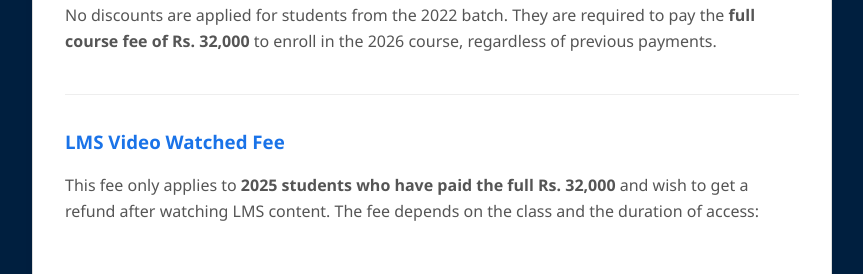
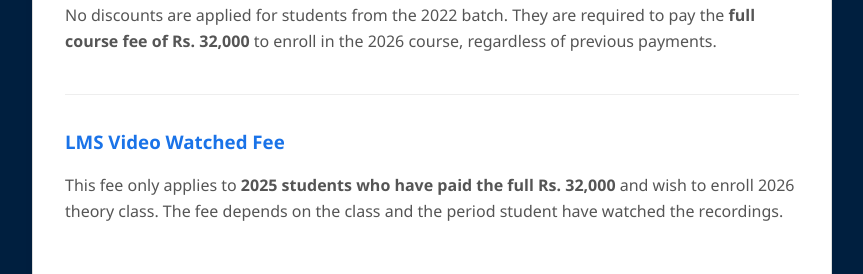
Before and after one commit to teamsisenco/PayPath, a React (Create React App) app: page /help in a window 1280 px wide. Shown: the part 1409-1683 px from the top of the page, without its empty margins (208-1071 px from the left). Built offline with nearby package versions, Linux system fonts and the light colour scheme; sample sign-in values are in the browser's storage.

Commit message:
help and support page

```diff
--- a/src/components/HelpPage.js
+++ b/src/components/HelpPage.js
@@ -50,7 +50,7 @@ function HelpPage() {
 
         <div className="help-section">
           <h3>LMS Video Watched Fee</h3>
-          <p>This fee only applies to <strong>2025 students who have paid the full Rs. 32,000</strong> and wish to get a refund after watching LMS content. The fee depends on the class and the duration of access:</p>
+          <p>This fee only applies to <strong>2025 students who have paid the full Rs. 32,000</strong> and wish to enroll 2026 theory class. The fee depends on the class and the period student have watched the recordings.</p>
           <h4>For Classes P01-P07:</h4>
           <ul>
             <li>1-2 months: Rs. 2,000</li>
```
